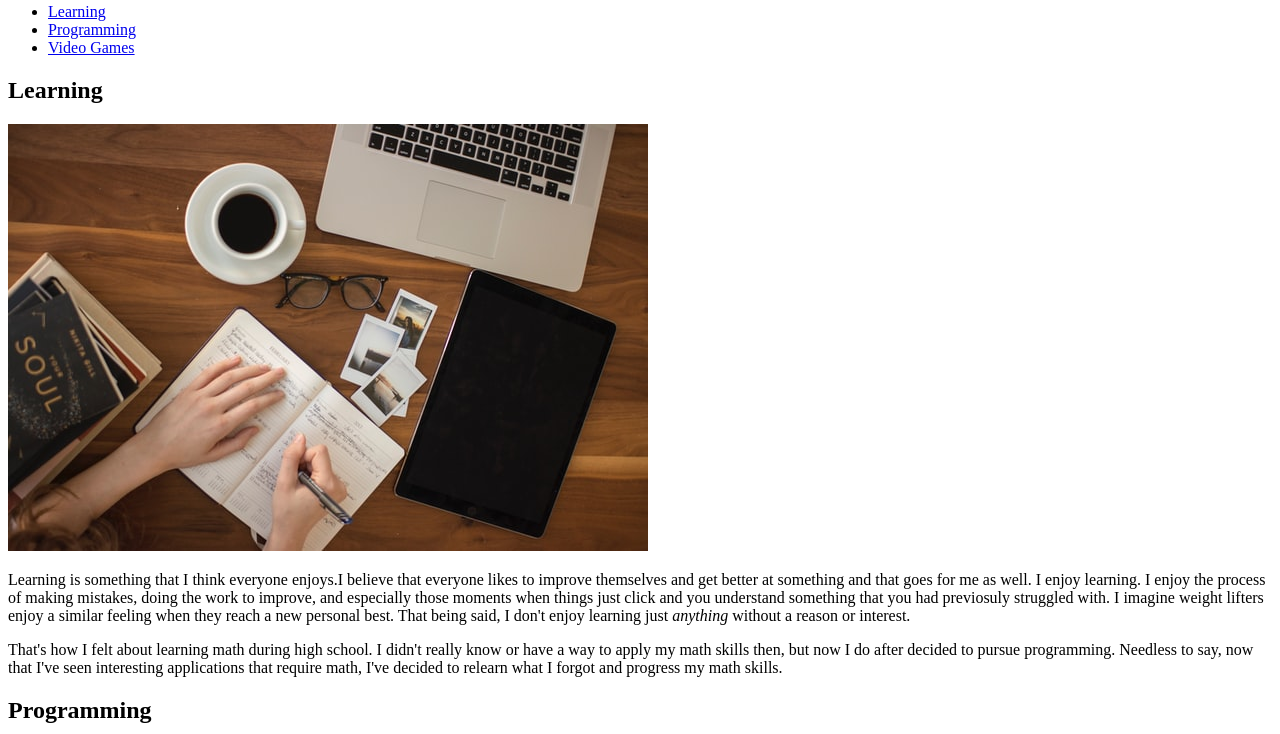
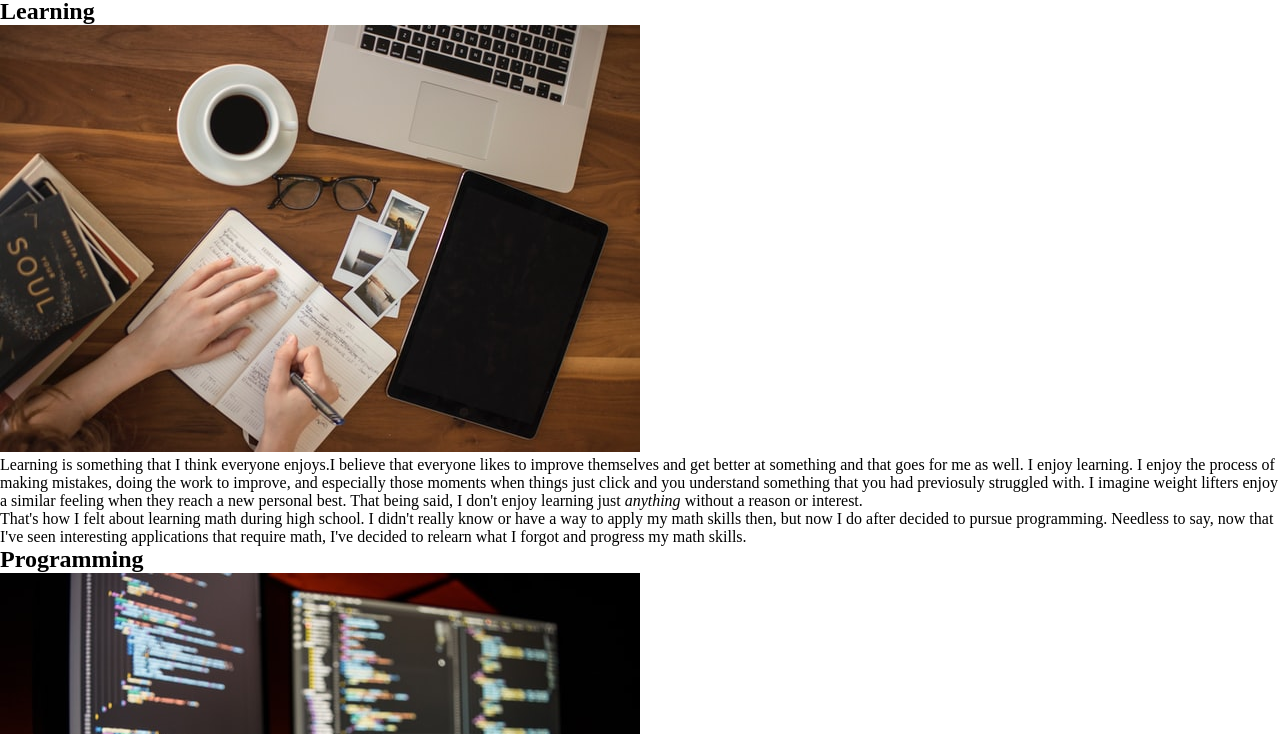
Before and after one commit to KC-LC101-June-22/js-assignment-4-html-me-something-BrandonZamorano, a website: page index.html in a window 1280 px wide. Shown: the part 129-863 px from the top of the page. Drawn offline with Linux system fonts and the light colour scheme.

Commit message:
add default styles

```diff
--- a/index.html
+++ b/index.html
@@ -2,6 +2,7 @@
 <html>
     <head>
         <title>Brandon Zamorano | My Hobbies</title>
+        <link rel="stylesheet" href="./styles.css">
     </head>
     <body>
         <header>
--- a/styles.css
+++ b/styles.css
@@ -1 +1,15 @@
-/* Write your CSS here! */
+:root {
+    box-sizing: border-box;
+    font-size: 62.5%;
+}
+*,
+*::before,
+*::after {
+    margin: 0;
+    padding: 0;
+    box-sizing:inherit;
+}
+
+body {
+    font-size: 1.6rem;
+}
```
